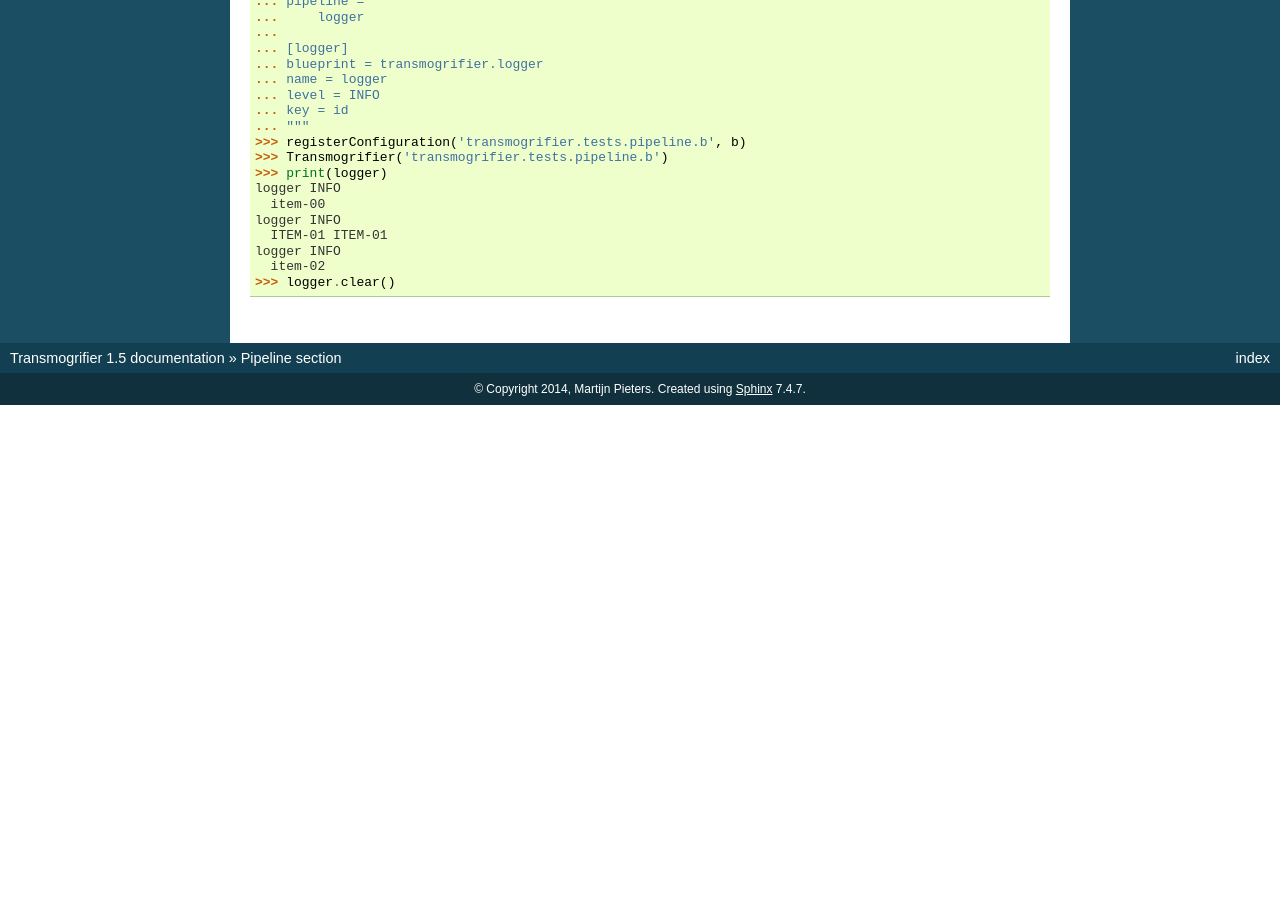
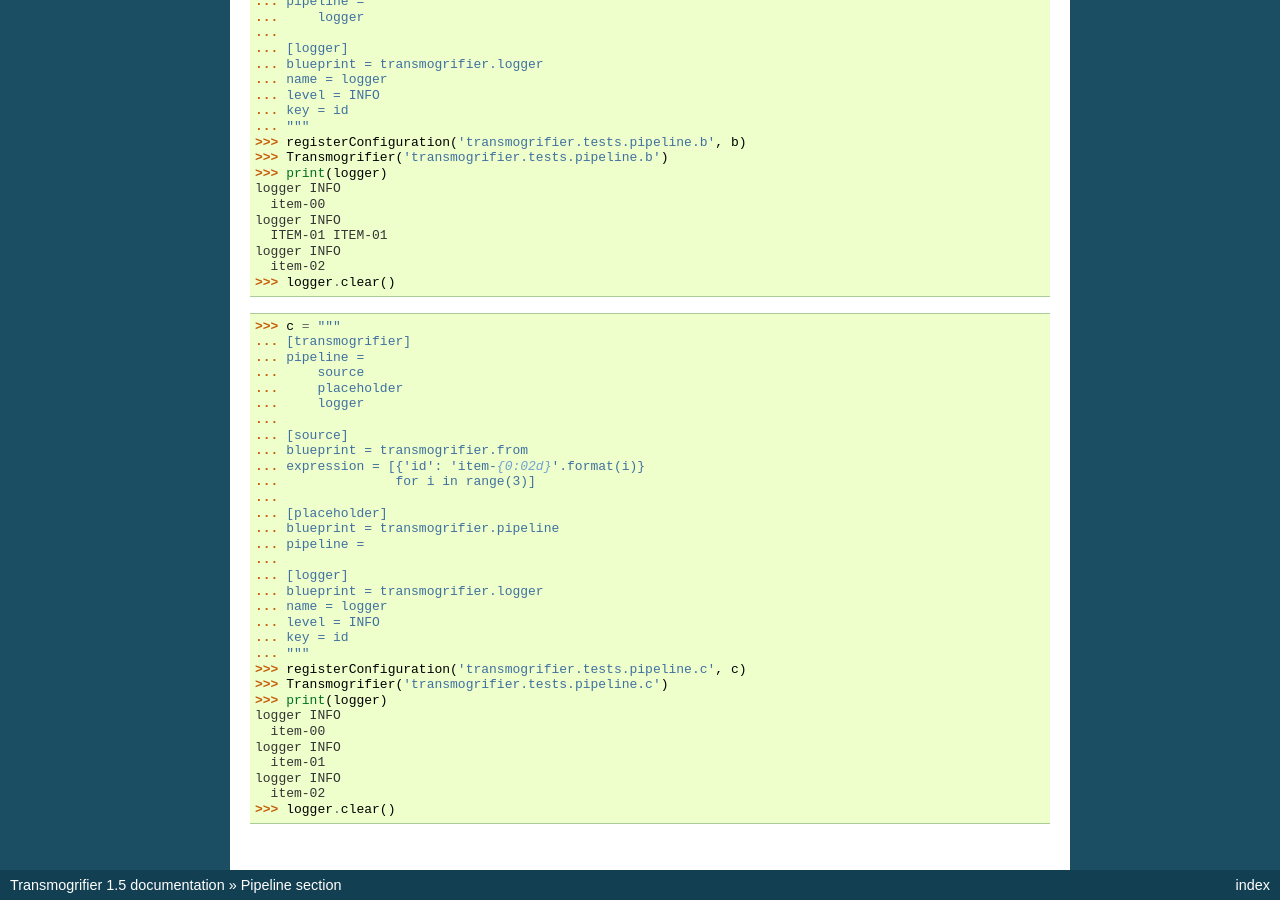
Before and after one commit to collective/transmogrifier, a Sphinx documentation site: the page built from docs/blueprints/pipeline.rst, in a window 1280 px wide and 900 px high, scrolled down 1083 px. Built offline with Sphinx 7.4.7, drawn with Linux system fonts in a browser that asks for light colours; before the commit the page ends 1488 px from its top, so only the background shows below that.

Commit message:
Fix transmogrifier.pipeline -blueprint to support empty pipelines (as extension placeholders)

```diff
--- a/docs/blueprints/pipeline.rst
+++ b/docs/blueprints/pipeline.rst
@@ -82,3 +82,36 @@ Pipeline section
     logger INFO
       item-02
     >>> logger.clear()
+
+    >>> c = """
+    ... [transmogrifier]
+    ... pipeline =
+    ...     source
+    ...     placeholder
+    ...     logger
+    ...
+    ... [source]
+    ... blueprint = transmogrifier.from
+    ... expression = [{'id': 'item-{0:02d}'.format(i)}
+    ...               for i in range(3)]
+    ...
+    ... [placeholder]
+    ... blueprint = transmogrifier.pipeline
+    ... pipeline =
+    ...
+    ... [logger]
+    ... blueprint = transmogrifier.logger
+    ... name = logger
+    ... level = INFO
+    ... key = id
+    ... """
+    >>> registerConfiguration('transmogrifier.tests.pipeline.c', c)
+    >>> Transmogrifier('transmogrifier.tests.pipeline.c')
+    >>> print(logger)
+    logger INFO
+      item-00
+    logger INFO
+      item-01
+    logger INFO
+      item-02
+    >>> logger.clear()
```
Also changed, not shown: 1 other file.
